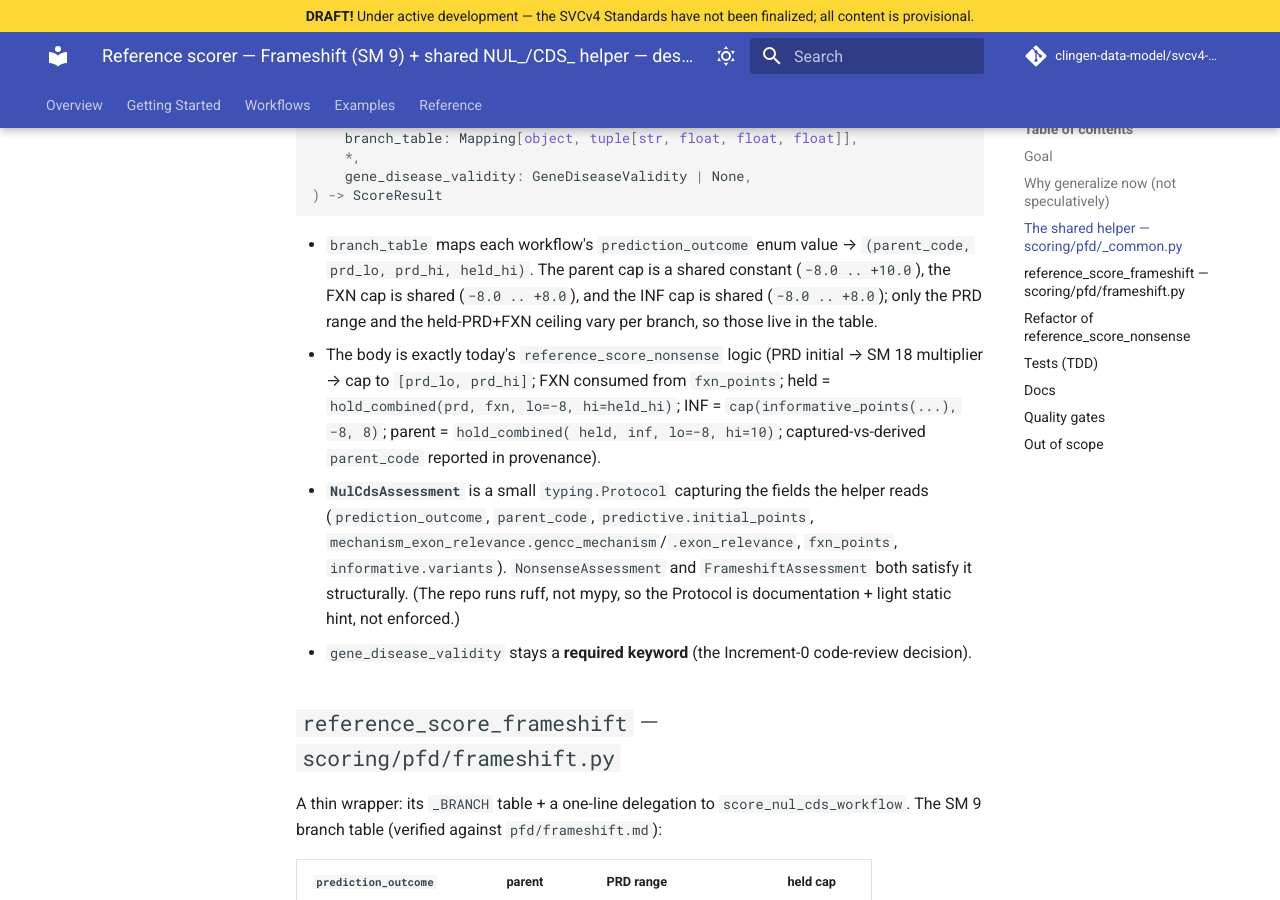
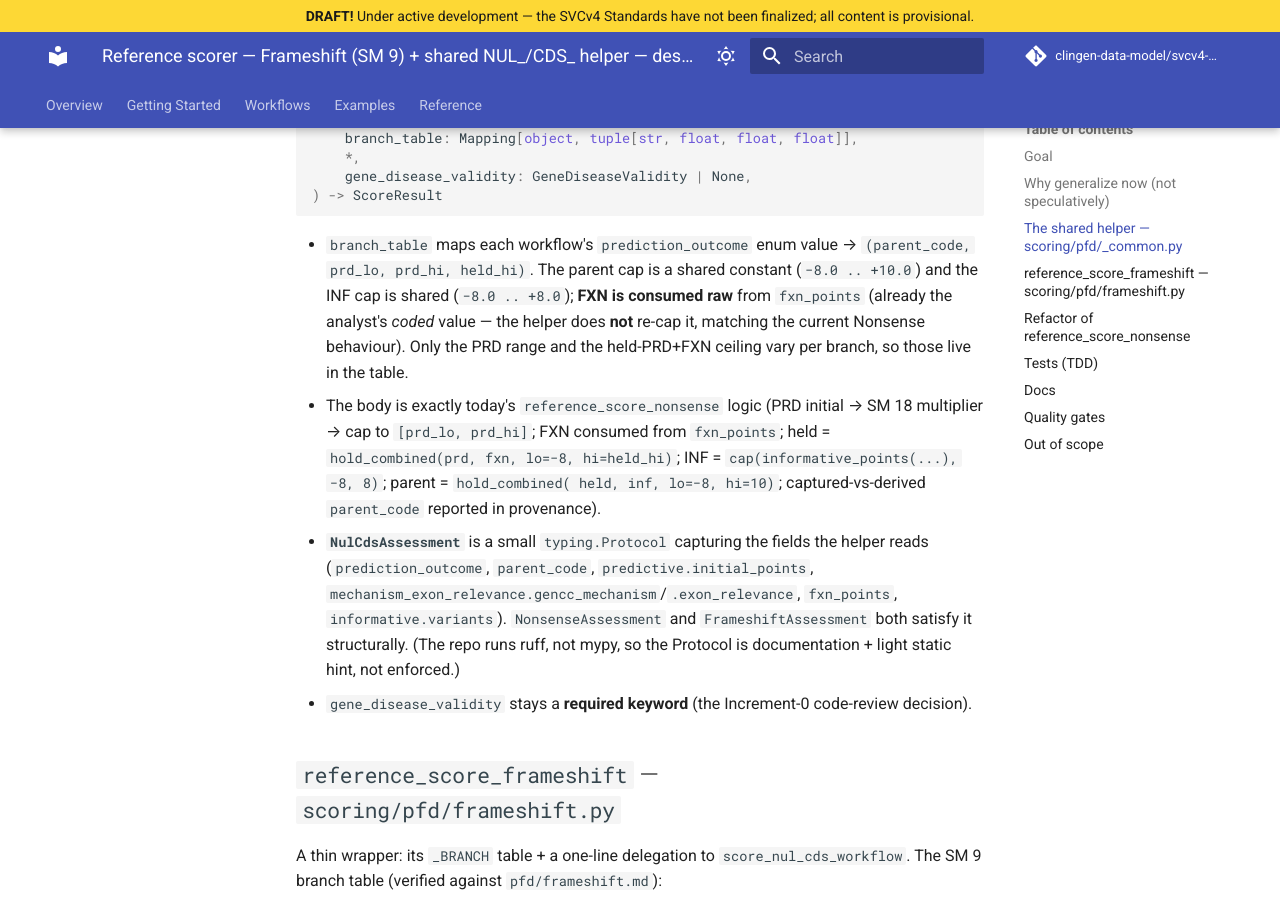
Before and after one commit to clingen-data-model/svcv4-model, an MkDocs documentation site: the page built from docs/superpowers/specs/2026-08-22-scoring-frameshift-design.md, in a window 1280 px wide and 900 px high, scrolled down 867 px. Built offline with MkDocs 1.6.1 and Material for MkDocs 9.7.7, drawn with Linux system fonts in a browser that asks for light colours; comment, search, counter and statistics services are not loaded; some of the changed text lies outside the part shown.

Commit message:
Fix frameshift spec: FXN consumed raw not re-capped; clarify Likely×Most=0.25
Co-Authored-By: Claude Opus 4.8 (1M context) <noreply@anthropic.com>

````diff
--- a/docs/superpowers/specs/2026-08-22-scoring-frameshift-design.md
+++ b/docs/superpowers/specs/2026-08-22-scoring-frameshift-design.md
@@ -38,9 +38,11 @@ def score_nul_cds_workflow(
 ```
 
 - `branch_table` maps each workflow's `prediction_outcome` enum value → `(parent_code,
-  prd_lo, prd_hi, held_hi)`. The parent cap is a shared constant (`−8.0 .. +10.0`), the FXN
-  cap is shared (`−8.0 .. +8.0`), and the INF cap is shared (`−8.0 .. +8.0`); only the PRD
-  range and the held-PRD+FXN ceiling vary per branch, so those live in the table.
+  prd_lo, prd_hi, held_hi)`. The parent cap is a shared constant (`−8.0 .. +10.0`) and the INF
+  cap is shared (`−8.0 .. +8.0`); **FXN is consumed raw** from `fxn_points` (already the
+  analyst's *coded* value — the helper does **not** re-cap it, matching the current Nonsense
+  behaviour). Only the PRD range and the held-PRD+FXN ceiling vary per branch, so those live
+  in the table.
 - The body is exactly today's `reference_score_nonsense` logic (PRD initial → SM 18 multiplier
   → cap to `[prd_lo, prd_hi]`; FXN consumed from `fxn_points`; held = `hold_combined(prd, fxn,
   lo=−8, hi=held_hi)`; INF = `cap(informative_points(...), −8, 8)`; parent = `hold_combined(
````
Also changed, not shown: other parts of docs/superpowers/specs/2026-08-22-scoring-frameshift-design.md (+2 -1 lines).
